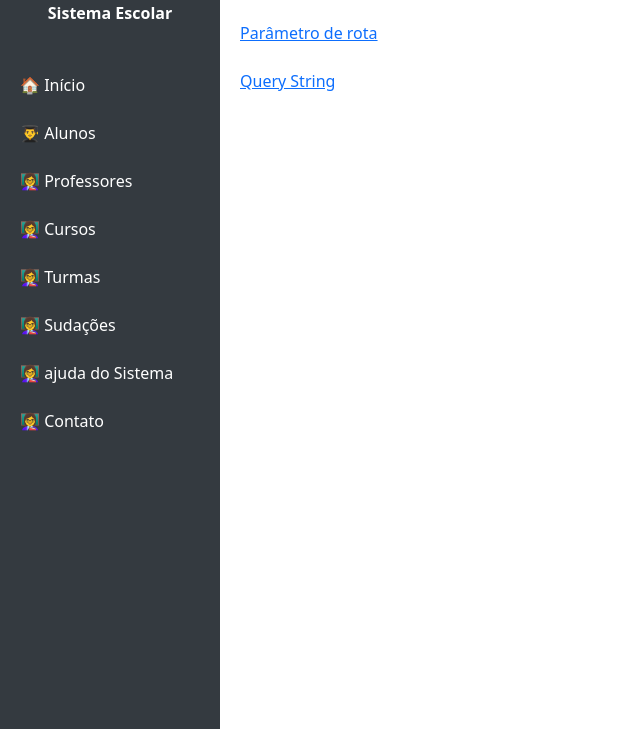
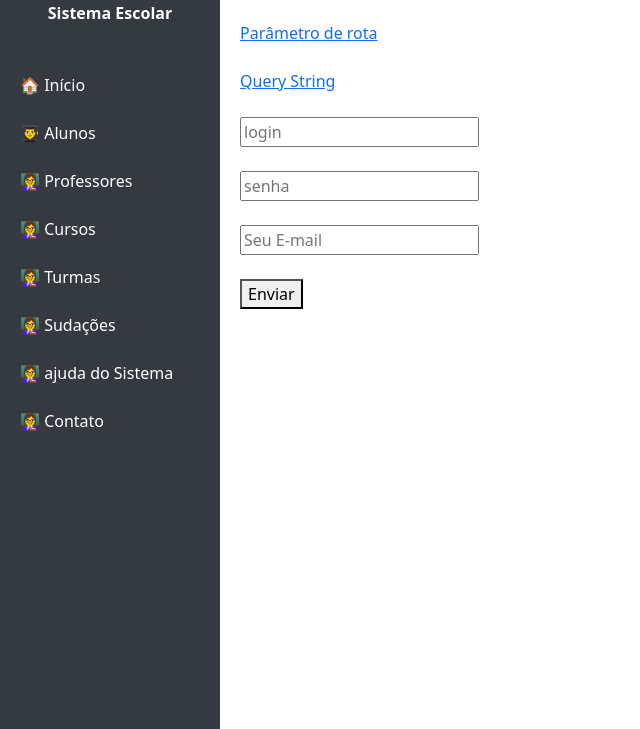
Before and after one commit to amiranda-dev/pweb_flask, a Flask app: page /saudacao2/ in a window 1280 px wide. Shown: the part 71-800 px from the top of the page, without its empty margins (0-640 px from the left). Run offline with Flask 3, Linux system fonts and the light colour scheme.

Commit message:
pegando dados do formulário

```diff
--- a/app.py
+++ b/app.py
@@ -53,6 +53,16 @@ def saudacao2():
     nome = request.args.get('nome')
     return render_template('saudacao/saudacao.html', valor_recebido=nome)
 
+
+@app.route('/login', methods=['POST'])
+def login():
+    usuario = request.form['usuario']
+    senha = request.form['senha']
+    email = request.form['email']
+    dados = f'Usuário: {usuario}, Senha: {senha} e e-mail: {email}'
+    return render_template('saudacao/saudacao.html', valor_recebido=dados)
+
+
 @app.route('/sobre') # uma rota (decorator)
 def sobre():
     return render_template('sobre.html')
--- a/templates/saudacao/saudacao.html
+++ b/templates/saudacao/saudacao.html
@@ -5,4 +5,11 @@
 <a href="/saudacao1/Alisson">Parâmetro de rota</a> <br><br>
 <a href="/saudacao2/?nome=Zeane Campos">Query String</a> <br><br>
 
+<form action="/login" method="POST">
+    <input type="text" name="usuario" placeholder="login"><br><br>
+    <input type="password" name="senha" placeholder="senha"><br><br>
+    <input type="email" name="email" placeholder="Seu E-mail"><br><br>
+    <button type="submit">Enviar</button>
+</form>
+
 {% include "dashboard/rodape.html" %}
```
